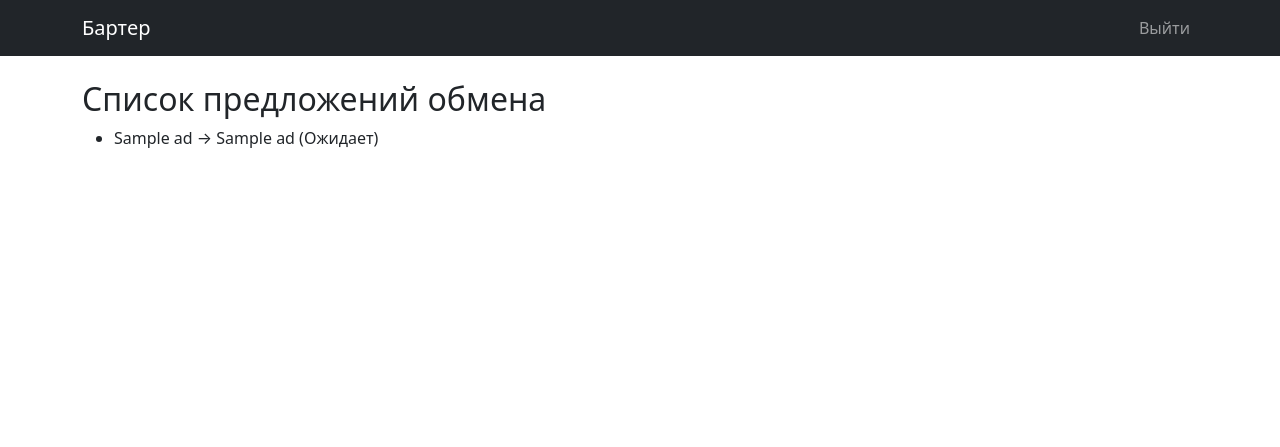
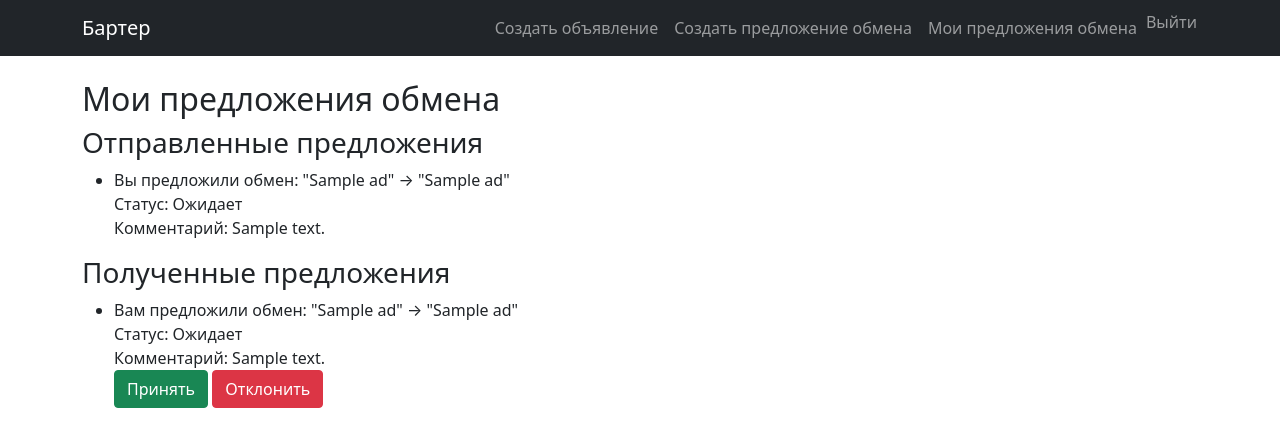
Before and after one commit to Roman-Lovecraft/barter-platform, a Django app: page /exchange-offers/ in a window 1280 px wide. Shown: the top 447 px of the page. Run offline with Django 4.2, Linux system fonts and the light colour scheme; a user stored in the database is signed in; tables that the repository leaves empty hold one stand-in row (values such as "Sample post").

Commit message:
vs-alpa-0.1.1

```diff
--- a/ads/models.py
+++ b/ads/models.py
@@ -2,10 +2,9 @@ from django.db import models
 from django.contrib.auth.models import User
 
 class Item(models.Model):
-    name = models.CharField(max_length=255)
+    name = models.CharField(max_length=100)
     description = models.TextField()
-    owner = models.ForeignKey(User, on_delete=models.CASCADE)
-    created_at = models.DateTimeField(auto_now_add=True)
+    owner = models.ForeignKey(User, on_delete=models.CASCADE)  # Поле owner связано с пользователем
 
     def __str__(self):
         return self.name
--- a/ads/templates/ads/ad_form.html
+++ b/ads/templates/ads/ad_form.html
@@ -1,7 +1,7 @@
 {% extends 'ads/base.html' %}
 
 {% block content %}
-<h2>{{ ad.id|default:"Создать объявление" }}</h2>
+<h2>Создать объявление</h2>
 <form method="post" enctype="multipart/form-data">
     {% csrf_token %}
     {{ form.as_p }}
--- a/ads/templates/ads/base.html
+++ b/ads/templates/ads/base.html
@@ -12,10 +12,16 @@
             <a class="navbar-brand" href="{% url 'ads:ad-list' %}">Бартер</a>
             <div class="navbar-nav">
                 {% if user.is_authenticated %}
-                    <a class="nav-link" href="{% url 'logout' %}">Выйти</a>
+                    <a class="nav-link" href="{% url 'ads:ad-create' %}">Создать объявление</a>
+                    <a class="nav-link" href="{% url 'ads:exchange-offer-create' %}">Создать предложение обмена</a>
+                    <a class="nav-link" href="{% url 'ads:exchange-offer-list' %}">Мои предложения обмена</a>
+                    <form method="post" action="{% url 'logout' %}" style="display: inline;">
+                        {% csrf_token %}
+                        <button type="submit" class="btn btn-link nav-link" style="display: inline; padding: 0;">Выйти</button>
+                    </form>
                 {% else %}
                     <a class="nav-link" href="{% url 'login' %}">Войти</a>
-                    <a class="nav-link" href="{% url 'register' %}">Регистрация</a>
+                    <a class="nav-link" href="{% url 'ads:register' %}">Регистрация</a>
                 {% endif %}
             </div>
         </div>
--- a/ads/templates/ads/exchange_offer_form.html
+++ b/ads/templates/ads/exchange_offer_form.html
@@ -1,4 +1,3 @@
-<!-- filepath: c:\python\barter-platform\ads\templates\ads\exchange_offer_form.html -->
 {% extends 'ads/base.html' %}
 
 {% block content %}
@@ -7,13 +6,13 @@
     {% csrf_token %}
     <label for="ad_sender_id">Ваше объявление:</label>
     <select name="ad_sender_id">
-        {% for ad in user.users_ads.all %}
+        {% for ad in user_ads %}
             <option value="{{ ad.id }}">{{ ad.title }}</option>
         {% endfor %}
     </select>
     <label for="ad_receiver_id">Объявление получателя:</label>
     <select name="ad_receiver_id">
-        {% for ad in ads %}
+        {% for ad in other_ads %}
             <option value="{{ ad.id }}">{{ ad.title }}</option>
         {% endfor %}
     </select>
--- a/ads/templates/ads/exchange_offer_list.html
+++ b/ads/templates/ads/exchange_offer_list.html
@@ -2,14 +2,43 @@
 {% extends 'ads/base.html' %}
 
 {% block content %}
-<h2>Список предложений обмена</h2>
+<h2>Мои предложения обмена</h2>
+
+<h3>Отправленные предложения</h3>
 <ul>
-    {% for offer in offers %}
+    {% for offer in sent_offers %}
         <li>
-            {{ offer.ad_sender.title }} → {{ offer.ad_receiver.title }} ({{ offer.get_status_display }})
+            Вы предложили обмен: "{{ offer.ad_sender.title }}" → "{{ offer.ad_receiver.title }}"<br>
+            Статус: {{ offer.get_status_display }}<br>
+            Комментарий: {{ offer.comment|default:"Нет комментария" }}
         </li>
     {% empty %}
-        <li>Нет предложений.</li>
+        <li>Вы еще не отправляли предложения обмена.</li>
+    {% endfor %}
+</ul>
+
+<h3>Полученные предложения</h3>
+<ul>
+    {% for offer in received_offers %}
+        <li>
+            Вам предложили обмен: "{{ offer.ad_sender.title }}" → "{{ offer.ad_receiver.title }}"<br>
+            Статус: {{ offer.get_status_display }}<br>
+            Комментарий: {{ offer.comment|default:"Нет комментария" }}<br>
+            {% if offer.status == 'pending' %}
+                <form method="post" action="{% url 'ads:exchange-offer-update' offer.pk %}" style="display: inline;">
+                    {% csrf_token %}
+                    <input type="hidden" name="status" value="accepted">
+                    <button type="submit" class="btn btn-success">Принять</button>
+                </form>
+                <form method="post" action="{% url 'ads:exchange-offer-update' offer.pk %}" style="display: inline;">
+                    {% csrf_token %}
+                    <input type="hidden" name="status" value="rejected">
+                    <button type="submit" class="btn btn-danger">Отклонить</button>
+                </form>
+            {% endif %}
+        </li>
+    {% empty %}
+        <li>У вас нет полученных предложений обмена.</li>
     {% endfor %}
 </ul>
 {% endblock %}
--- a/ads/views.py
+++ b/ads/views.py
@@ -86,7 +86,7 @@ def create_ad(request):
         form = AdForm(request.POST, request.FILES)
         if form.is_valid():
             ad = form.save(commit=False)
-            ad.user = request.user
+            ad.user = request.user  # Привязываем объявление к текущему пользователю
             ad.save()
             return redirect('ads:ad-detail', pk=ad.pk)
     else:
@@ -126,45 +126,60 @@ def create_exchange_offer(request):
         ad_receiver_id = request.POST.get('ad_receiver_id')
         comment = request.POST.get('comment')
 
+        # Получаем объявления отправителя и получателя
         ad_sender = get_object_or_404(Ad, id=ad_sender_id, user=request.user)
         ad_receiver = get_object_or_404(Ad, id=ad_receiver_id)
 
-        offer = ExchangeOffer.objects.create(
+        # Создаем предложение обмена
+        ExchangeOffer.objects.create(
             ad_sender=ad_sender,
             ad_receiver=ad_receiver,
             comment=comment
         )
-        return redirect('ads:ad-list')
+        return redirect('ads:exchange-offer-list')
 
-    return render(request, 'ads/exchange_offer_form.html')
+    # Передаем объявления текущего пользователя и других пользователей
+    user_ads = Ad.objects.filter(user=request.user)
+    other_ads = Ad.objects.exclude(user=request.user)
+    return render(request, 'ads/exchange_offer_form.html', {'user_ads': user_ads, 'other_ads': other_ads})
 
 @login_required
 def update_exchange_offer(request, pk):
     offer = get_object_or_404(ExchangeOffer, pk=pk)
+    if offer.ad_receiver.user != request.user:  # Проверяем, является ли пользователь получателем
+        return HttpResponseForbidden("Вы не можете изменить статус этого предложения.")
+
     if request.method == 'POST':
         status = request.POST.get('status')
         if status in dict(ExchangeOffer.STATUS_CHOICES):
             offer.status = status
             offer.save()
-            return redirect('ads:ad-list')
+            return redirect('ads:exchange-offer-list')
     return render(request, 'ads/exchange_offer_update.html', {'offer': offer})
 
 @login_required
 def exchange_offer_list(request):
-    offers = ExchangeOffer.objects.all()
+    # Получаем предложения, где пользователь является отправителем или получателем
+    sent_offers = ExchangeOffer.objects.filter(ad_sender__user=request.user)
+    received_offers = ExchangeOffer.objects.filter(ad_receiver__user=request.user)
 
+    # Фильтрация по параметрам (если требуется)
     sender_id = request.GET.get('sender_id')
     receiver_id = request.GET.get('receiver_id')
     status = request.GET.get('status')
 
     if sender_id:
-        offers = offers.filter(ad_sender_id=sender_id)
+        sent_offers = sent_offers.filter(ad_sender_id=sender_id)
     if receiver_id:
-        offers = offers.filter(ad_receiver_id=receiver_id)
+        received_offers = received_offers.filter(ad_receiver_id=receiver_id)
     if status:
-        offers = offers.filter(status=status)
+        sent_offers = sent_offers.filter(status=status)
+        received_offers = received_offers.filter(status=status)
 
-    return render(request, 'ads/exchange_offer_list.html', {'offers': offers})
+    return render(request, 'ads/exchange_offer_list.html', {
+        'sent_offers': sent_offers,
+        'received_offers': received_offers,
+    })
 
 def register(request):
     if request.method == 'POST':
--- a/barter_platform/settings.py
+++ b/barter_platform/settings.py
@@ -82,11 +82,12 @@ USE_TZ = True
 
 STATIC_URL = '/static/'
 MEDIA_URL = '/media/'
-MEDIA_ROOT = os.path.join(BASE_DIR, 'media')
+MEDIA_ROOT = BASE_DIR / 'media'
 
 DEFAULT_AUTO_FIELD = 'django.db.models.BigAutoField'
 
 LOGIN_REDIRECT_URL = '/'
+LOGIN_URL = '/accounts/login/'
 LOGOUT_REDIRECT_URL = '/'
 
 REST_FRAMEWORK = {
```
Also changed, not shown: ad/models.py (+6 -10 lines), ads/templates/ads/ad_detail.html (+15 -3 lines), ads/tests.py (+5 -3 lines), ads/tests/tests_views.py (added, +78 -0 lines), README.md, ads/migrations/0003_remove_item_created_at_alter_item_name.py (added).
